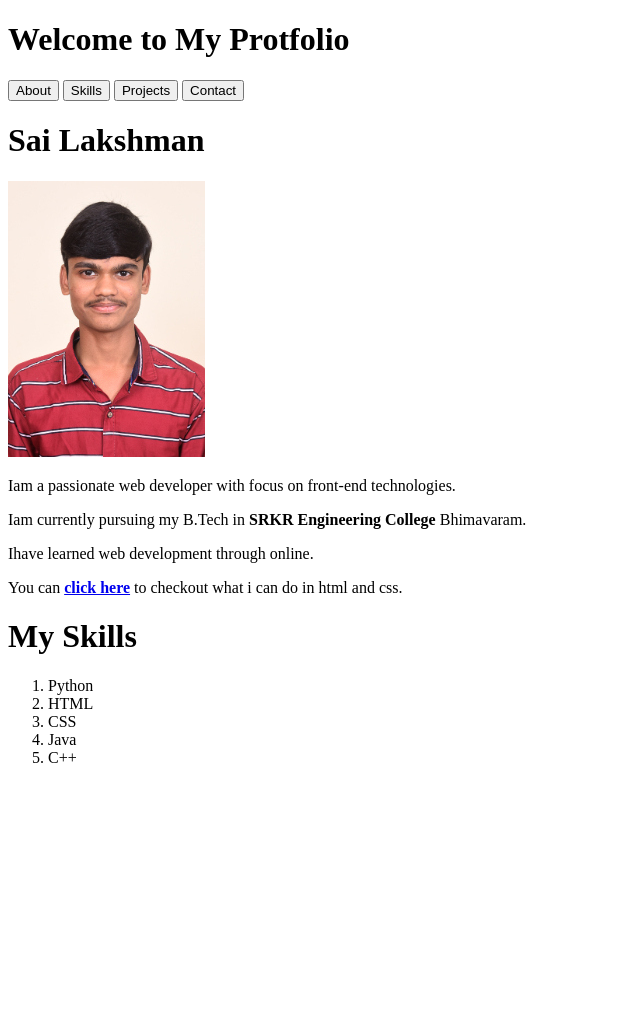
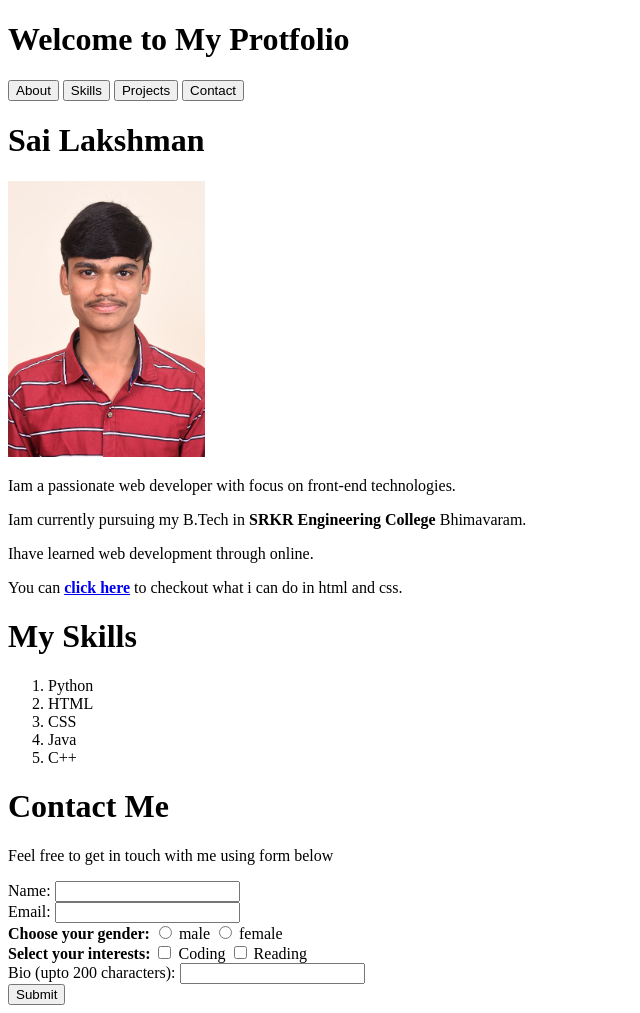
Before and after one commit to sailakshman1/myprotflio, a plain HTML site: page index.html in a window 1280 px wide. Shown: the whole page, without its empty margins (0-640 px from the left). Before the commit the page ends 800 px from the top, so only its background shows below. Drawn offline with Linux system fonts and the light colour scheme.

Commit message:
adding forms to the index page

```diff
--- a/index.html
+++ b/index.html
@@ -7,10 +7,10 @@
 </head>
 <body>
     <h1>Welcome to My Protfolio</h1>
-    <a href="/"><button>About</button></a>
-    <a href="/"><button>Skills</button></a>
-    <a href="/"><button>Projects</button></a>
-    <a href="/"><button>Contact</button></a>
+    <a href="/"><button type="button">About</button></a>
+    <a href="/"><button type="button">Skills</button></a>
+    <a href="/"><button type="button">Projects</button></a>
+    <a href="/"><button type="button">Contact</button></a>
     <h1>Sai Lakshman</h1>
     <img src="662f943bc4610_download.jpeg" alt="profileimage">
     <br>
@@ -26,5 +26,31 @@
         <li>Java</li>
         <li>C++</li>
     </ol>
+    <h1>Contact Me</h1>
+    <p>Feel free to get in touch with me using form below</p>
+    <form action="/" method="post">
+        <label for="name">Name:</label>
+        <input id="name" name="name" type="text">
+        <br>
+        <label for="email">Email:</label>
+        <input id="email" name="email" type="email">
+        <br>
+        <b>Choose your gender:</b>
+        <input type="radio" name="gender" id="male" value="male">
+        <label for="male">male</label>
+        <input type="radio" name="gender" id="female" value="female">
+        <label for="female">female</label>
+        <br>
+        <b>Select your interests:</b>
+        <input type="checkbox" id="interests" name="interests" value="Coding">
+        <label for="interests">Coding</label>
+        <input type="checkbox" id="interests" name="interests" value="Reading">
+        <label for="interests">Reading</label>
+        <br>
+        <label for="bio">Bio (upto 200 characters):</label>
+        <input type="text" id="bio" name="bio" maxlength="200">
+        <br>
+        <button type="submit">Submit</button>
+    </form>
 </body>
 </html>
```
